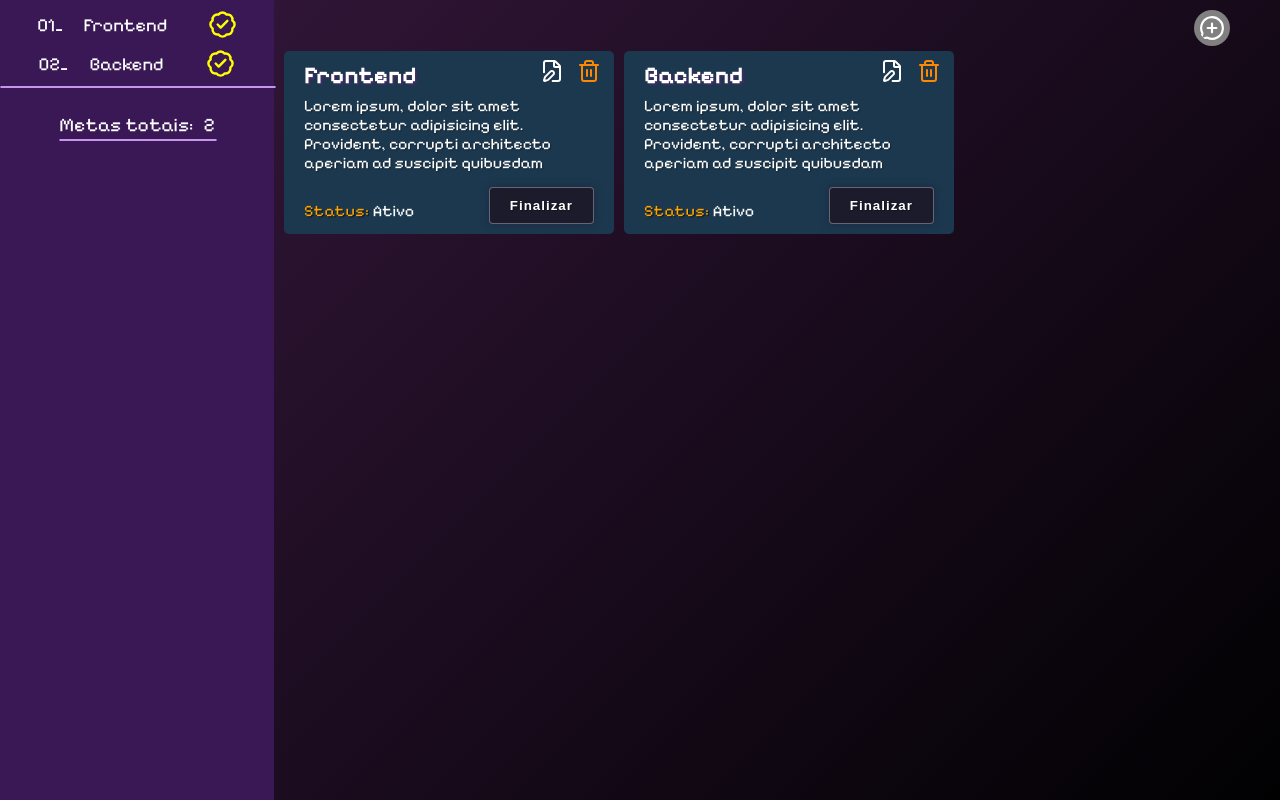
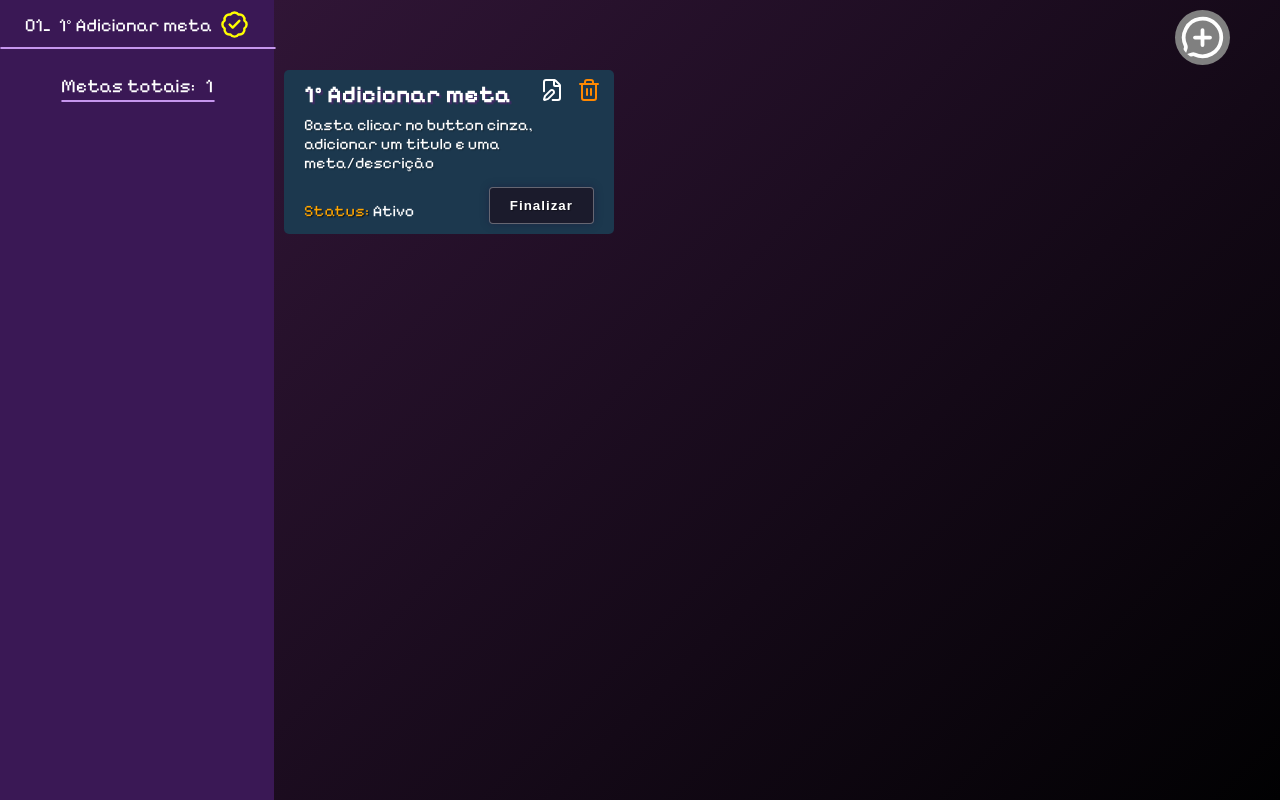
Before and after one commit to SantV7/-task_manager, a React (Vite) app: page / in a window 1280 px wide. Built offline with nearby package versions, Linux system fonts and the light colour scheme.

Commit message:
Possibilitando que fique salvo na maquina do usuário e que ele possa editar o title e desc

```diff
--- a/src/App.tsx
+++ b/src/App.tsx
@@ -3,7 +3,6 @@ import { BadgeCheck } from 'lucide-react';
 import { RectangleEllipsis } from 'lucide-react';
 import { useState, useEffect } from 'react';
 import { SavePlus } from 'lucide-react';
-// import { Settings } from 'lucide-react'; // settings for edit goal  <Settings />
 import Goal from './components/Goal';
 import './global.css'
 
@@ -15,35 +14,29 @@ interface GoalUser {
 }
 
 function App() {
-
   const [titleGoalSetter, setTitleGoalSetter] = useState<string>('')
   const [descGoalSetter, setDescGoalSetter] = useState<string>('')
   const [alertMessage, setAlertMessage] = useState<boolean>(false)
+  const [addGoal, setAddGoal] = useState<boolean>(false)
 
-  const [ goalUser, setGoalUser ] = useState<GoalUser[]>([
+  const [goalUser, setGoalUser] = useState<GoalUser[]>(() => {
+    const savedGoals = localStorage.getItem('user_goals')
+    if (savedGoals) {
+      return JSON.parse(savedGoals)
+    }
+    return [
       {
         id: 1,
-      titleGoal: 'Frontend',
-      descGoal: 'Lorem ipsum, dolor sit amet consectetur adipisicing elit. Provident, corrupti architecto aperiam ad suscipit quibusdam',
-      statusGoal: true
-    },
-    {
-      id: 2,
-      titleGoal: 'Backend',
-      descGoal: 'Lorem ipsum, dolor sit amet consectetur adipisicing elit. Provident, corrupti architecto aperiam ad suscipit quibusdam',
+        titleGoal: '1° Adicionar meta ',
+        descGoal: 'Basta clicar no button cinza, adicionar um titulo e uma meta/descrição',
         statusGoal: true
       }
-  ])
+    ]
+  })
 
-    function deleteGoal(id: number) {
-      setGoalUser((prevGoals) => prevGoals.filter(goalUser => goalUser.id !== id))
-    }
-
-
-
-  const [addGoal, setAddGoal] = useState<boolean>(false)
-
-  let totalGoal: number = goalUser.length
+  useEffect(() => {
+    localStorage.setItem('user_goals', JSON.stringify(goalUser))
+  }, [goalUser])
 
   useEffect(() => {
     if (alertMessage) {
@@ -53,6 +46,16 @@ function App() {
       return () => clearTimeout(timer)
     }
   }, [alertMessage])
+
+  function deleteGoal(id: number) {
+    setGoalUser((prevGoals) => prevGoals.filter(goalUser => goalUser.id !== id))
+  }
+
+  function editGoal(id: number, newTitle: string, newDesc: string) {
+    setGoalUser(prev => prev.map(item =>
+      item.id === id ? { ...item, titleGoal: newTitle, descGoal: newDesc } : item
+    ))
+  }
 
   const handleSubmit = (e: React.FormEvent) => {
     e.preventDefault()
@@ -73,23 +76,14 @@ function App() {
       statusGoal: true
     }
 
-    if(goalUser.length === 0) {
-      setGoalUser([
-        newGoal
-      ])
-    } else {
-        setGoalUser((prevData) => [
-          ...prevData, newGoal
-        ])
-    }
+    setGoalUser((prevData) => [...prevData, newGoal])
 
     setTitleGoalSetter('')
     setDescGoalSetter('')
     setAddGoal(false)
   }
 
-
-
+  let totalGoal: number = goalUser.length
 
   return (
     <>
@@ -105,7 +99,6 @@ function App() {
         {goalUser.map((itemFilter, index) => (
           <li className='filter_goal' key={itemFilter.id}>
             <span>{String(index + 1).padStart(2, '0')}_</span>{itemFilter.titleGoal}
-            <div>{itemFilter.statusGoal}</div>
             {itemFilter.statusGoal
              ? <BadgeCheck size={29} color='yellow'/>
              : <RectangleEllipsis size={30} color='orange'
@@ -123,7 +116,7 @@ function App() {
         <header id='add_goal_header'>
           <MessageCirclePlus
            color='white'
-           size={36}
+           size={55}
            id='add_goal'
            onClick={() => setAddGoal(true)}
           />
@@ -138,7 +131,7 @@ function App() {
                   <input
                     className='input_add'
                     type="text"
-                    placeholder='Estudar Frontend'
+                    placeholder='Estudar...'
                     value={titleGoalSetter}
                     onChange={(e) => setTitleGoalSetter(e.target.value)}
                   />
@@ -149,13 +142,13 @@ function App() {
                   <input
                     className='input_add'
                     type="text"
-                    placeholder='Aprender Next.js'
+                    placeholder='Aprender...'
                     value={descGoalSetter}
                     onChange={(e) => setDescGoalSetter(e.target.value)}
                   />
                 </label>
-                <button type="submit">
-                  <SavePlus />
+                <button id='add_btn' type="submit">
+                  <SavePlus size={35} />
                 </button>
               </form>
             </div>
@@ -164,16 +157,20 @@ function App() {
 
         <div className="area_goal">
           {goalUser.map((goalItem) => (
-            <Goal id={goalItem.id}
+            <Goal
+              key={goalItem.id}
+              id={goalItem.id}
               title={goalItem.titleGoal}
               desc={goalItem.descGoal}
               status={goalItem.statusGoal}
               deleteItem={deleteGoal}
+              editItem={editGoal}
               toggleStatus={(id) => {
                 setGoalUser(prev => prev.map(item =>
                   item.id === id ? { ...item, statusGoal: !item.statusGoal } : item
                 ))
-      }}/>
+              }}
+            />
           ))}
         </div>
       </section>
--- a/src/global.css
+++ b/src/global.css
@@ -34,6 +34,7 @@ body {
     padding: 10px;
     border-radius: 10px;
     min-height: 200px;
+    gap: 10px;
 }
 
 .label_add_goal {
@@ -70,6 +71,22 @@ body {
     scale: 1.01;
     text-shadow: 0px 1px 1px rgb(0, 0, 0);
     border-bottom: 2px solid orange;
+}
+
+#add_btn {
+    flex-grow: 1;
+    min-width: 70px;
+    max-width: 140px;
+    padding: 10px;
+    height: 90px;
+    border-radius: 4px;
+    cursor: pointer;
+    transition: ease 0.3s;
+    background-color: rgb(190, 190, 255);
+}
+
+#add_btn:hover {
+    background-color: rgb(148, 148, 253);
 }
 
 .list_storage_filter {
@@ -190,7 +207,6 @@ body {
 
 #footer_status {
     display: flex;
-
     align-items: center;
     justify-content: space-between;
     flex-flow: row nowrap;
@@ -288,3 +304,13 @@ body {
         transform: translateY(-10px);
     }
 }
+
+@media screen and (max-width: 768px) {
+    #statistic_goal {
+        display: none;
+    }
+
+    #manegement {
+        min-height: 100vh;
+    }
+}
```
Lines whose indentation alone changed are shown as unchanged.
